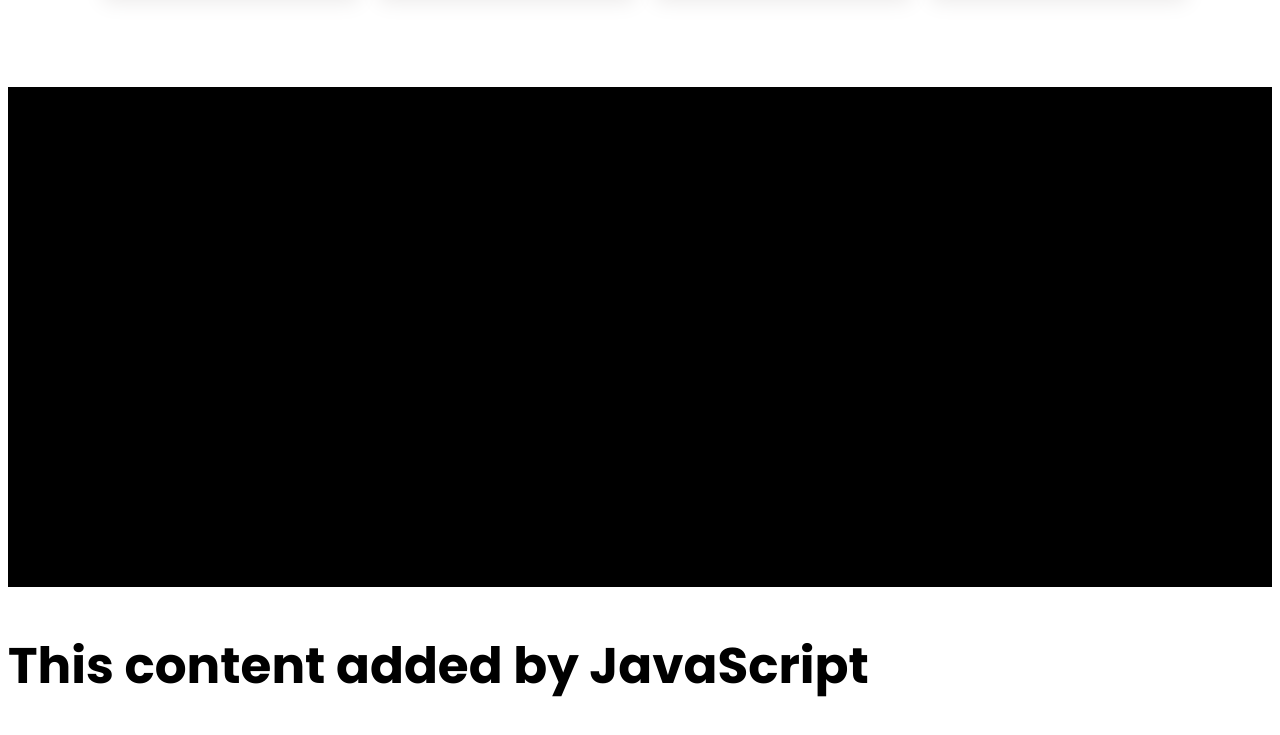
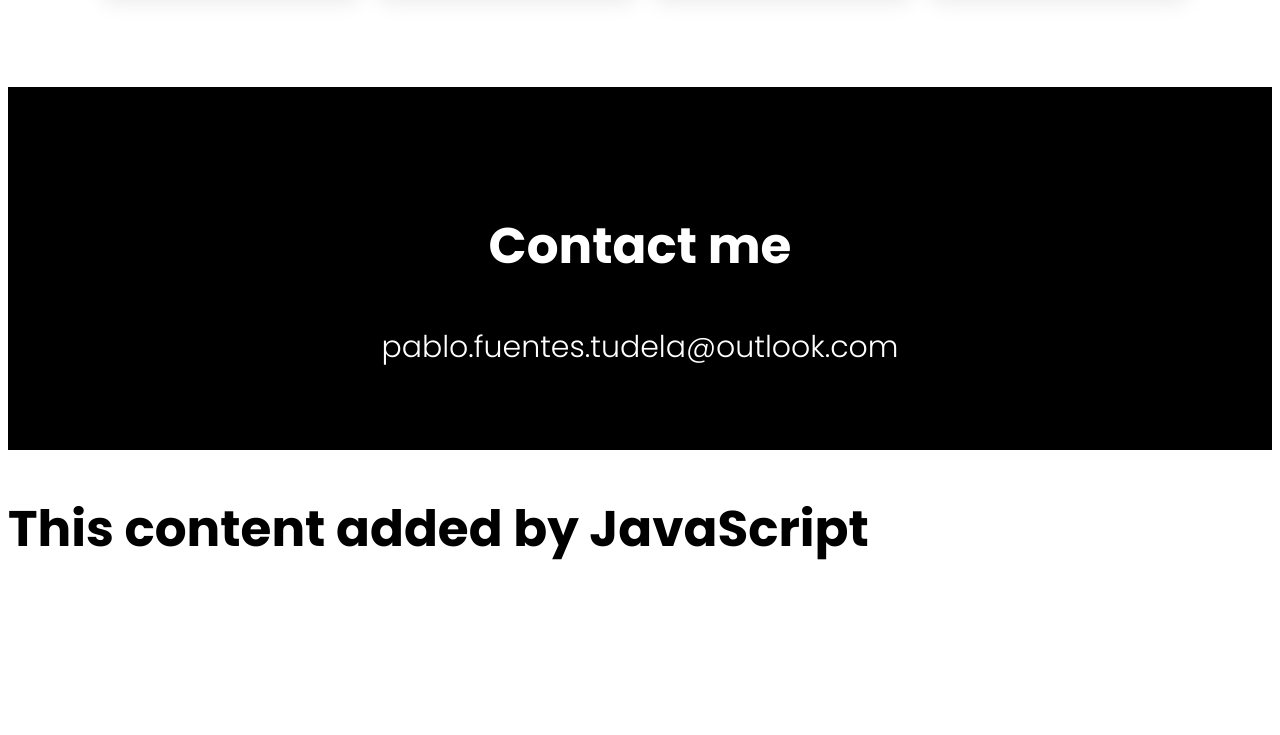
Before and after one commit to PabloFT22/pablo-personal-website, a plain HTML site: page index.html in a window 1280 px wide. Shown: the part 2012-2747 px from the top of the page. After the commit the page ends 2620 px from the top, so only its background shows below. Drawn offline with Linux system fonts and the light colour scheme.

Commit message:
add contact section

```diff
--- a/index.html
+++ b/index.html
@@ -77,7 +77,8 @@
             </div>
         </section>
         <footer id="contact-me">
-
+            <h2>Contact me</h2>
+            <p>pablo.fuentes.tudela@outlook.com</p>
         </footer>
         <script src="script.js"></script>
     </body>
--- a/style.css
+++ b/style.css
@@ -14,8 +14,10 @@ section {
 }
 
 footer {
-    height: 500px;
+    padding: 80px;
     background-color: black;
+    color: white;
+    text-align: center;
 }
 
 nav {
```
